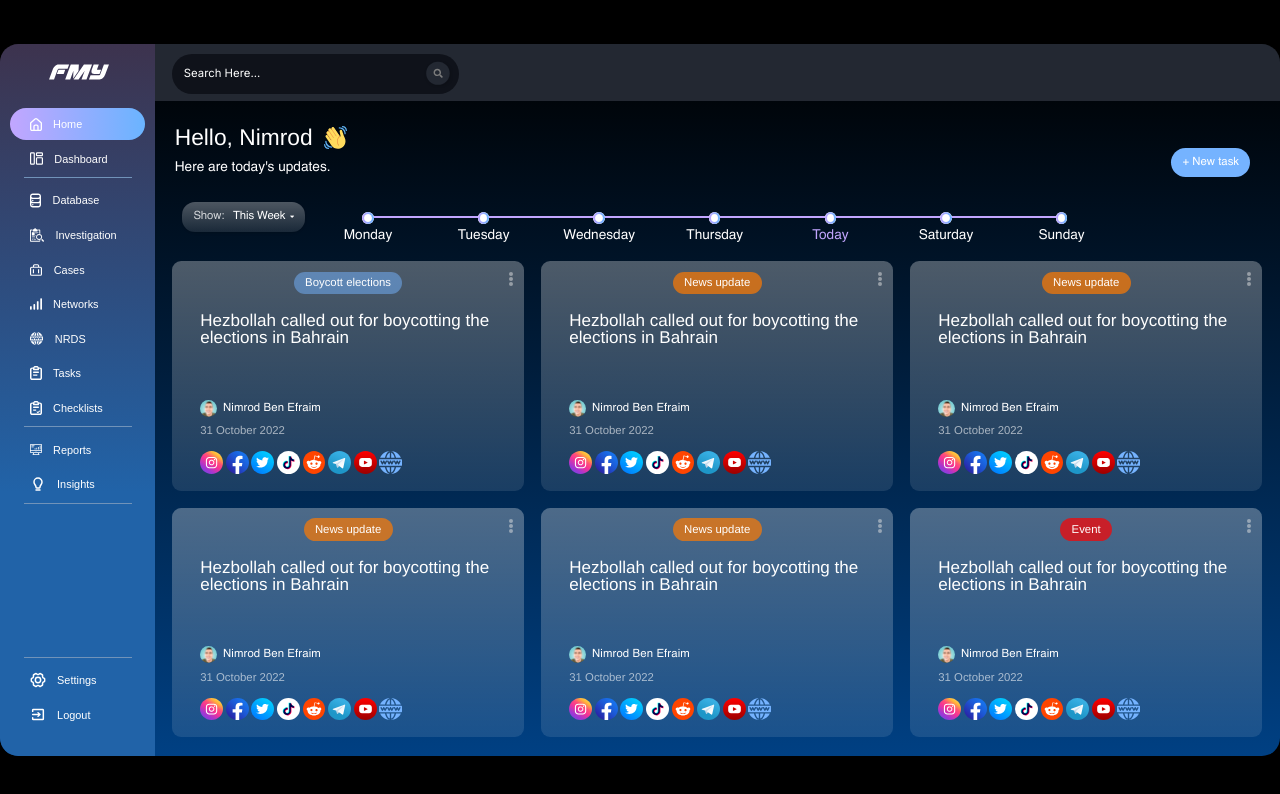
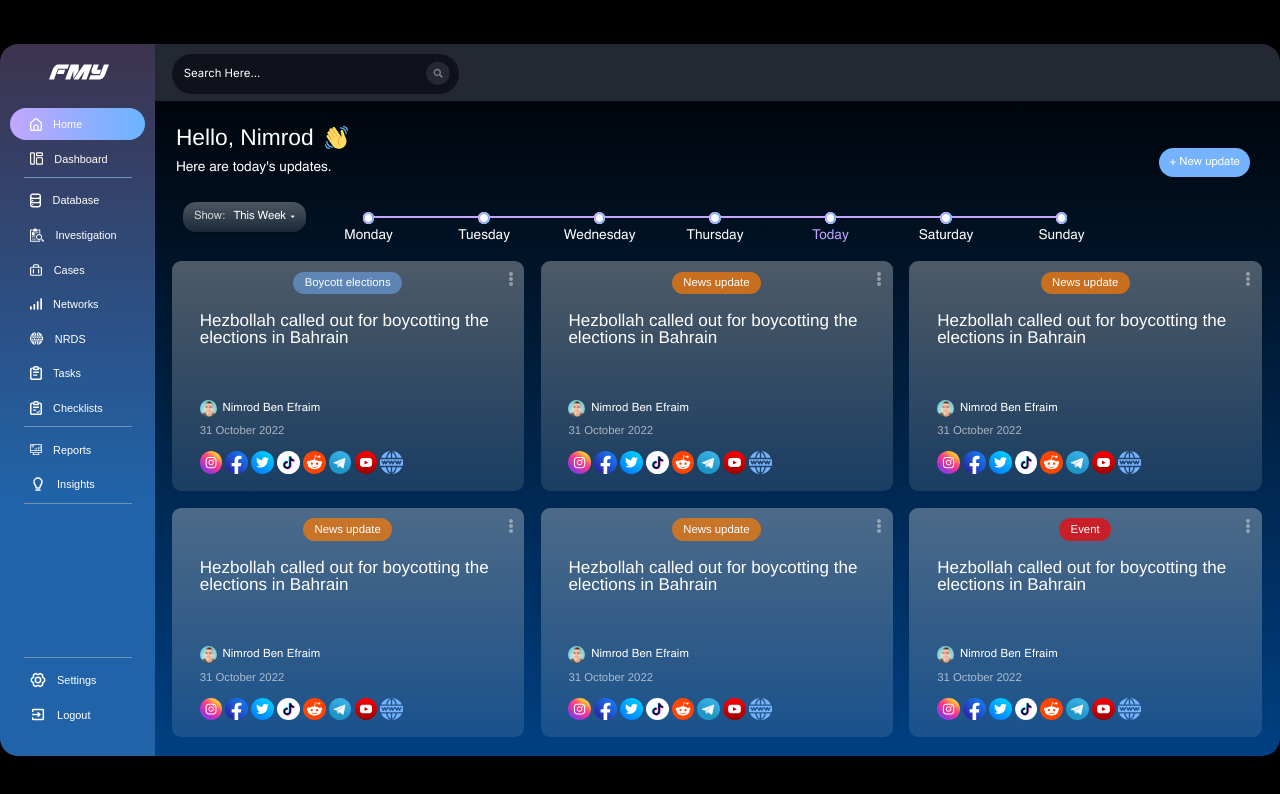
Before and after one commit to luckyboy125/FMY-Landing-Site, a React (Create React App) app: page / in a window 1280 px wide. Shown: the top 794 px of the page. Built offline with nearby package versions, Linux system fonts and the light colour scheme; the HTML template or start-up script is replaced by a standard one; a web font is replaced by a local one.

Commit message:
fixed pixel difference in column of home page

```diff
--- a/src/pages/Home/Home.css
+++ b/src/pages/Home/Home.css
@@ -4,7 +4,7 @@
 }
 
 .homeHeader {
-  padding: 2.5px 21px 0 5.2px;
+  padding: 2.5px 21px 0 7.2px;
   display: flex;
   justify-content: space-between;
 }
@@ -53,7 +53,7 @@
 .homeRoot .lineRoot {
   display: flex;
   align-items: center;
-  margin: 45px 353px 51px 18px;
+  margin: 45px 353px 51px 19px;
 }
 
 .homeRoot .lineRoot .lineBtn {
@@ -66,7 +66,7 @@
 
 .homeRoot .homeHeader .homeBtn {
   margin-top: 38px;
-  padding: 14px 20px 14px 20px !important;
+  padding: 14px 18.5px 14px 18.5px !important;
 }
 .homeRoot .mainContentRoot .inline {
   display: flex;
@@ -74,10 +74,10 @@
 }
 
 .homeCard {
-  width: 33%;
+  width: 32.3%;
   margin-right: 29px;
 }
 
 .lastHomeCard {
-  width: 33%;
+  width: 32.3%;
 }
--- a/src/pages/Home/Home.js
+++ b/src/pages/Home/Home.js
@@ -18,7 +18,7 @@ function Home() {
             <p className="homeHeaderDes">Here are today's updates.</p>
           </div>
           <PlusButton
-            content="+ New task"
+            content="+ New update"
             action={() => {}}
             className="homeBtn"
           />
--- a/src/pages/Home/component/HomeCard.css
+++ b/src/pages/Home/component/HomeCard.css
@@ -6,7 +6,7 @@
   );
   border-radius: 16px;
   position: relative;
-  padding: 19px 50px 30px 50px;
+  padding: 19px 50px 30px 49px;
 }
 
 .homeCardRoot .dotGroup {
@@ -72,5 +72,5 @@
 }
 
 .homeCardRoot .cardIconSocial img {
-  margin-right: 5px;
+  margin-right: 5.4px;
 }
```
